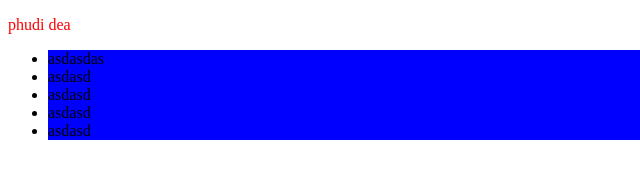
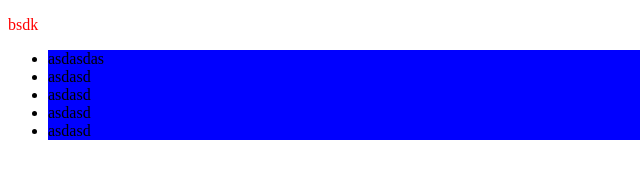
Before and after one commit to iZnoGouD33/new-local-repo, a plain HTML site: page index.html in a window 1280 px wide. Shown: the full height of the page, 0-640 px from the left. Drawn offline with Linux system fonts and the light colour scheme.

Commit message:
changed to bsdk

```diff
--- a/index.html
+++ b/index.html
@@ -7,7 +7,7 @@
     <link rel="stylesheet" href="style.css">
 </head>
 <body>
-    <p>phudi dea</p>
+    <p>bsdk</p>
     <div>
         <ul>
             <li>asdasdas</li>
```
